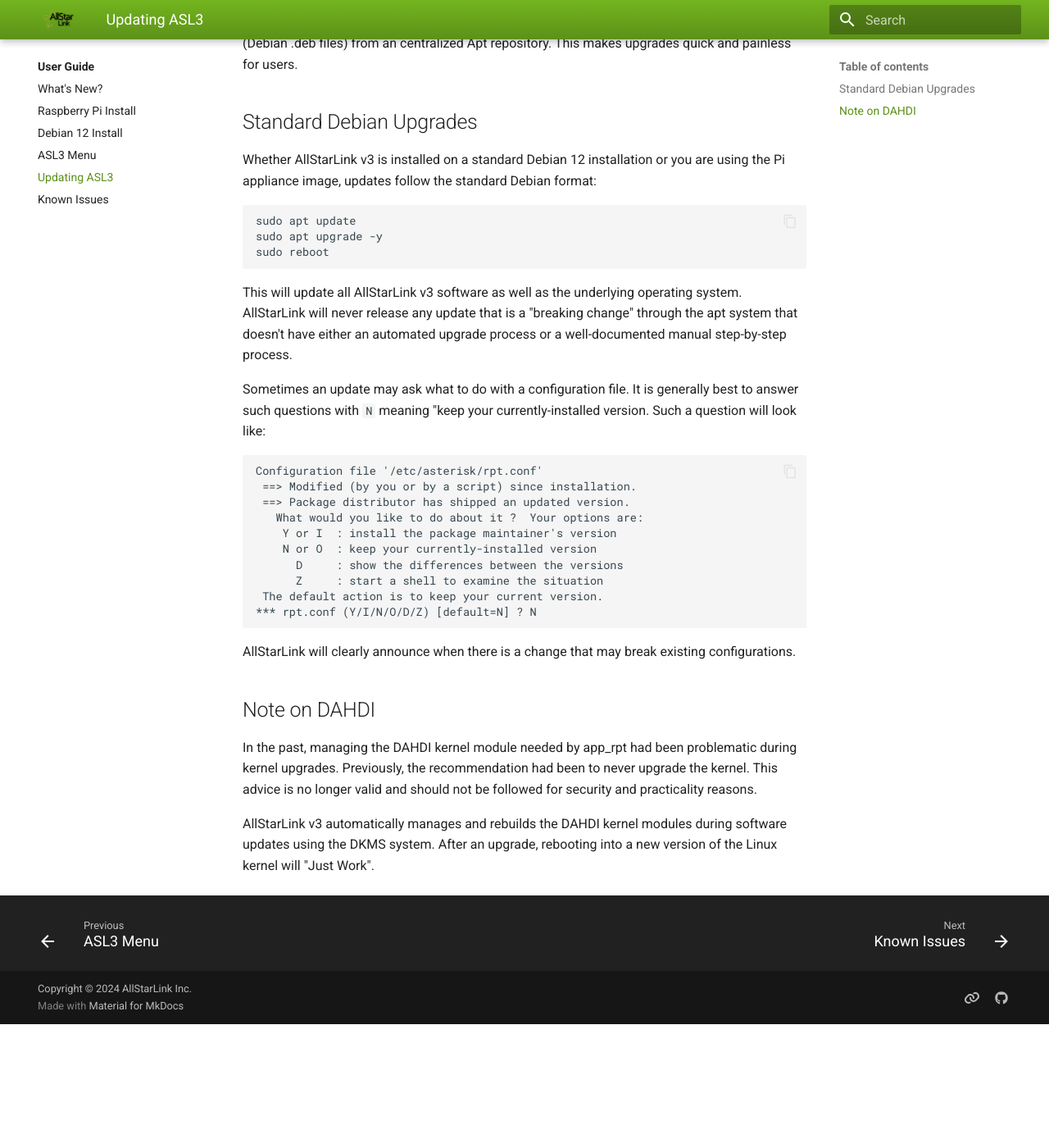
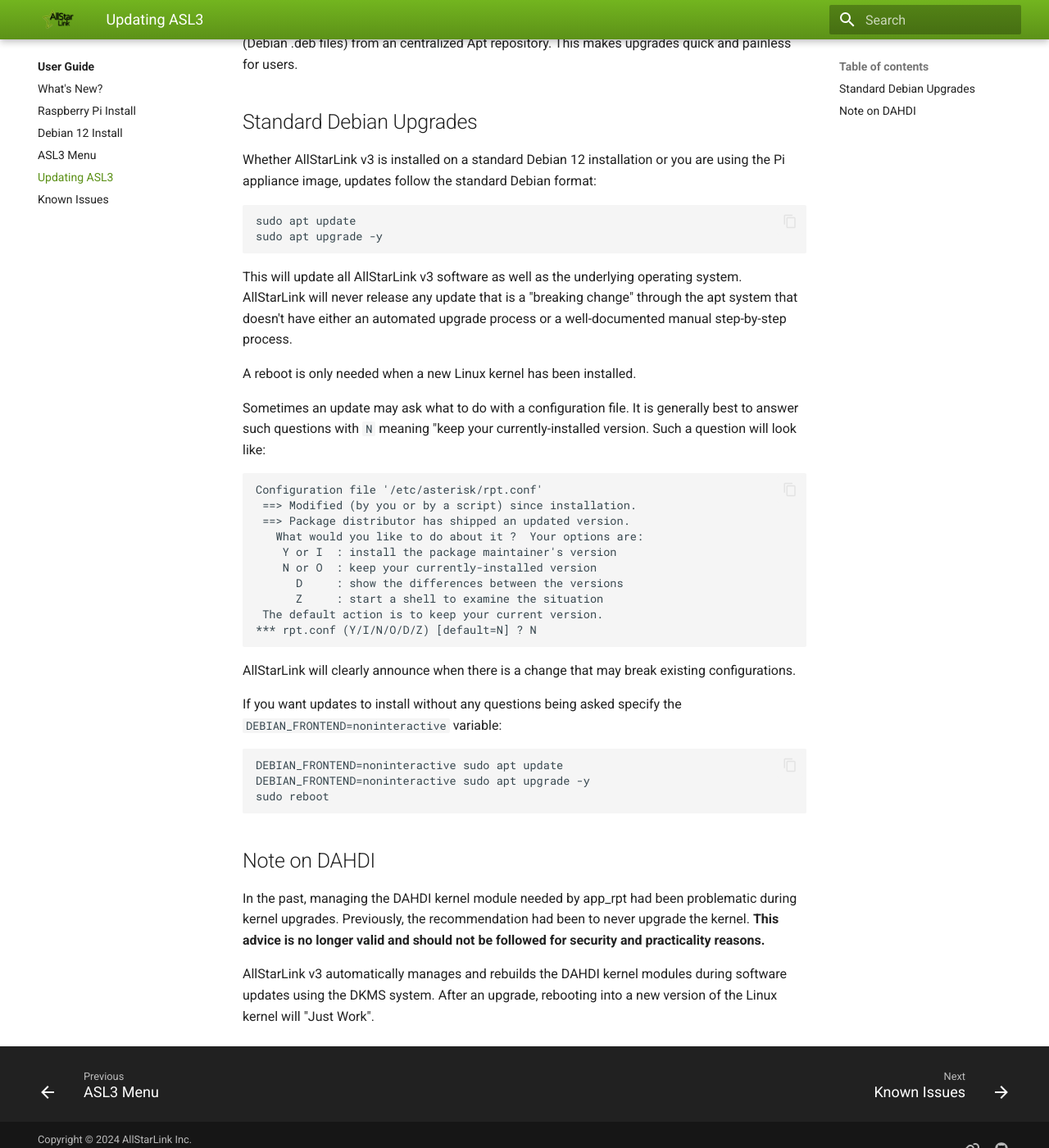
Before and after one commit to AllStarLink/ASL3-Manual, an MkDocs documentation site: the page built from docs/user-guide/updates.md, in a window 1280 px wide and 1400 px high, scrolled down 213 px. Shown: the whole window at 82% size. Built offline with MkDocs 1.6.1 and Material for MkDocs 9.7.7, drawn with Linux system fonts in a browser that asks for light colours; before the commit the page ends 1462 px from its top, so only the background shows below that.

Commit message:
minor changes to update directions

````diff
--- a/docs/user-guide/updates.md
+++ b/docs/user-guide/updates.md
@@ -20,6 +19,8 @@
 release any update that is a "breaking change" through
 the apt system that doesn't have either an automated upgrade
 process or a well-documented manual step-by-step process.
+
+A reboot is only needed when a new Linux kernel has been installed.
 
 Sometimes an update may ask what to do with a configuration
 file. It is generally best to answer such questions with
@@ -42,12 +43,21 @@
 AllStarLink will clearly announce when there is a change that may break
 existing configurations.
 
+If you want updates to install without any questions being asked
+specify the `DEBIAN_FRONTEND=noninteractive` variable:
+
+```bash
+DEBIAN_FRONTEND=noninteractive sudo apt update
+DEBIAN_FRONTEND=noninteractive sudo apt upgrade -y
+sudo reboot
+```
+
 ## Note on DAHDI
 In the past, managing the DAHDI kernel module needed
 by app_rpt had been problematic during kernel upgrades.
 Previously, the recommendation had been to never upgrade
-the kernel. This advice is no longer valid and should not
-be followed for security and practicality reasons.
+the kernel. **This advice is no longer valid and should not
+be followed for security and practicality reasons.**
 
 AllStarLink v3 automatically manages and rebuilds the
 DAHDI kernel modules during software updates using
````
Also changed, not shown: other parts of docs/user-guide/updates.md (+0 -1 lines).
